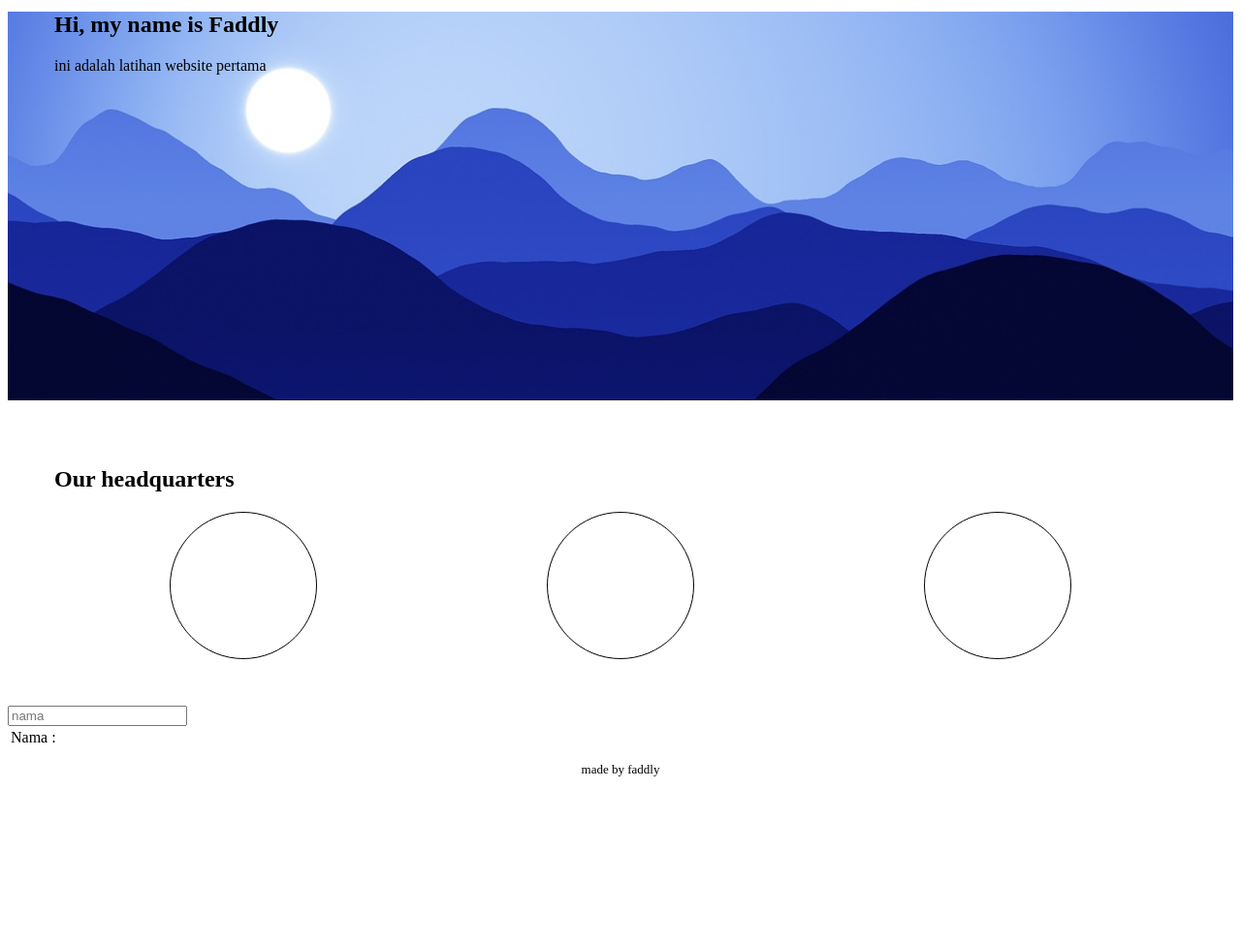
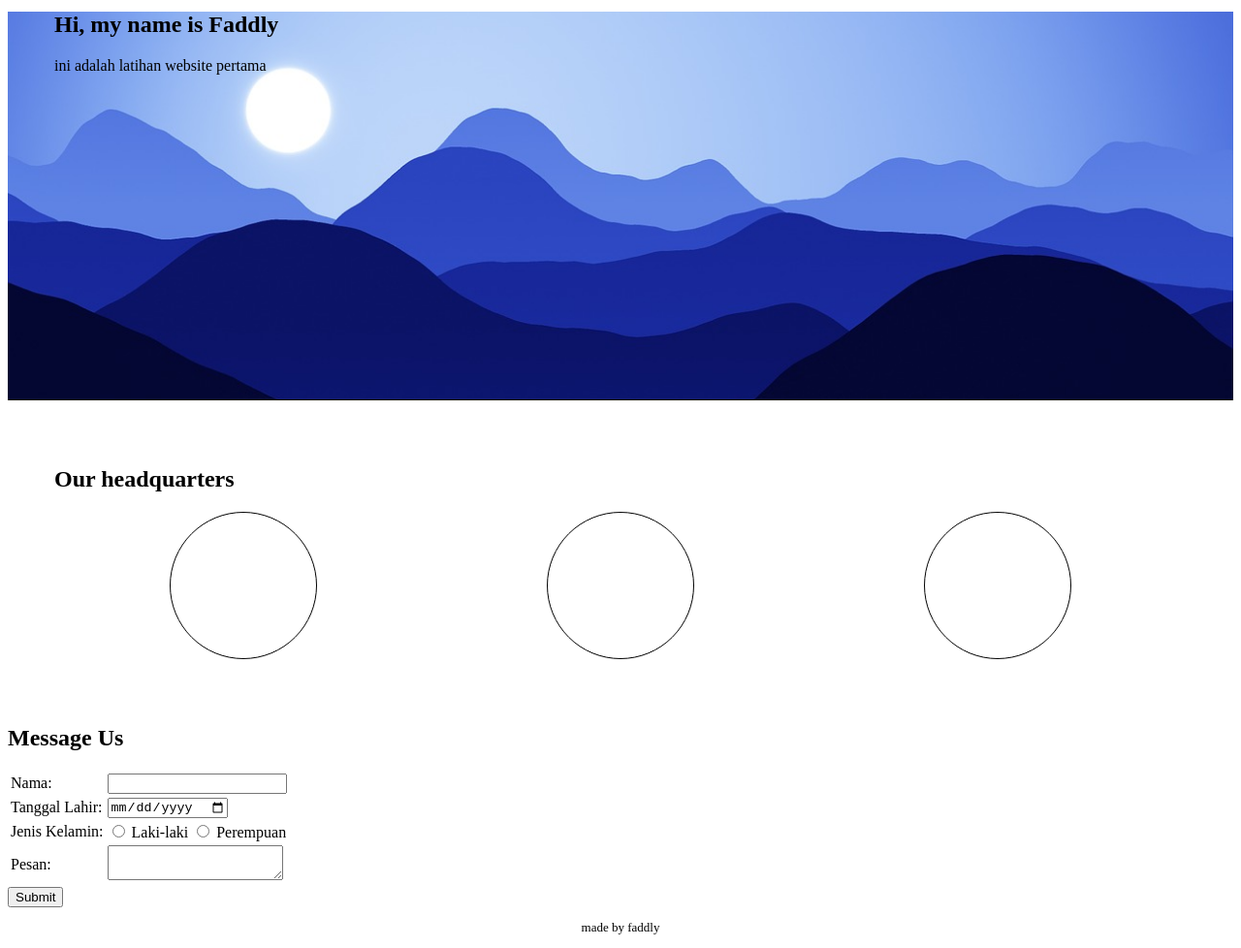
Before and after one commit to revou-fundamental-course/16-oct-23-phantomons, a plain HTML site: page index.html in a window 1280 px wide. Shown: the part 49-1027 px from the top of the page at 97% size. Before the commit the page ends 864 px from the top, so only its background shows below. Drawn offline with Linux system fonts and the light colour scheme.

Commit message:
Update index.html

```diff
--- a/index.html
+++ b/index.html
@@ -12,6 +12,9 @@
     <img src="./assets/logo.png" alt="logo-revou">
 
  </div>
+
+
+
 
 <nav class="nav">
 <div class="nav-item">Home</div>
@@ -37,13 +40,35 @@
 </section>
 <section class="form">
 <div class="form-left">
-    <form>
-<table>
-<td>Nama</td>
-<td>:</td>
-<input id="nama" name="nama" type="text" placeholder="nama">
-</table>
+    <form id="myForm">
+        <h2> Message Us</h2>
+        <table>
+            <tr>
+                <td><label for="nama">Nama:</label></td>
+                <td><input type="text" id="nama" name="nama" required></td>
+            </tr>
+            <tr>
+                <td><label for="tgl_lahir">Tanggal Lahir:</label></td>
+                <td><input type="date" id="tgl_lahir" name="tgl_lahir" required></td>
+            </tr>
+            <tr>
+                <td><label for="jenis_kelamin">Jenis Kelamin:</label></td>
+                <td>
+                    <input type="radio" id="laki_laki" name="jenis_kelamin" value="Laki-laki" required>
+                    <label for="laki_laki">Laki-laki</label>
+                    <input type="radio" id="perempuan" name="jenis_kelamin" value="Perempuan" required>
+                    <label for="perempuan">Perempuan</label>
+                </td>
+            </tr>
+            <tr>
+                <td><label for="pesan">Pesan:</label></td>
+                <td><textarea id="pesan" name="pesan" required></textarea></td>
+            </tr>
+        </table>
+        <input type="button" value="Submit" onclick="tampilkanData()">
     </form>
+    <div id="hasil"></div>
+    <script src="./js/script.js"></script>
 
 
 </div>
@@ -59,7 +84,7 @@
 
 </footer>
 
-<script src="./js/script.js"></script>
+
 
 </body>
 
```
